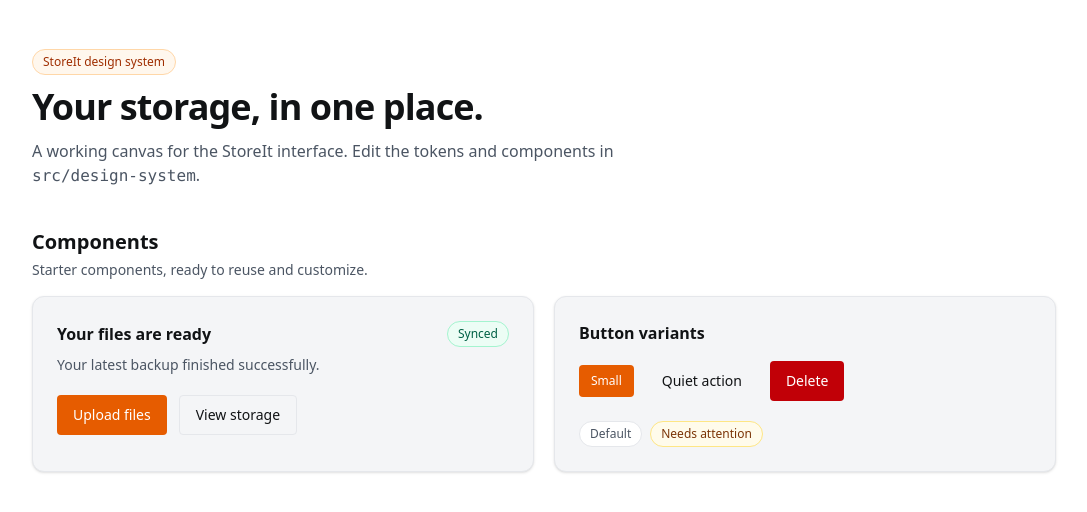
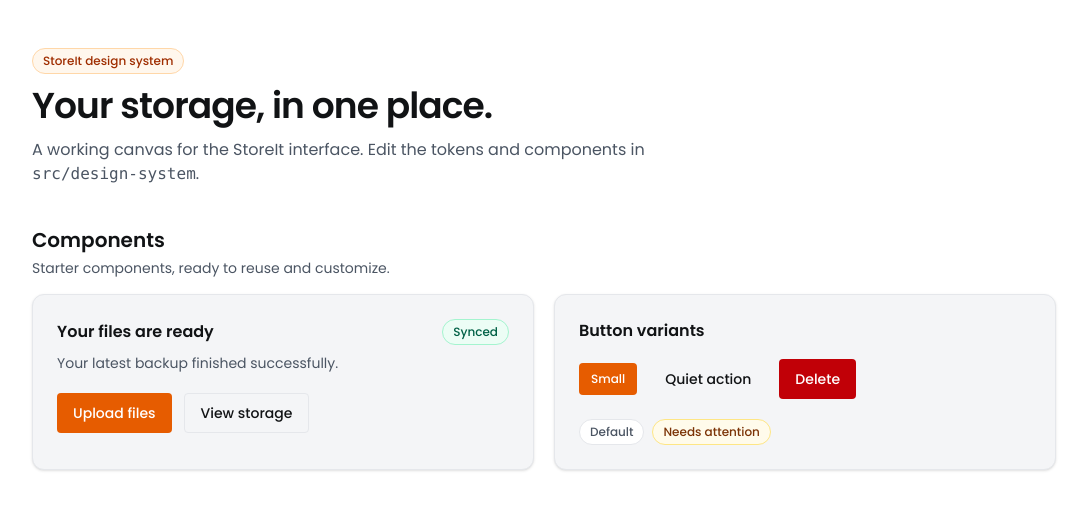
Before and after one commit to relativelydaniel/blank, a Next.js app: page / in a window 1280 px wide. Shown: the top 512 px of the page, without its empty margins (96-1183 px from the left). Built offline with nearby package versions, Linux system fonts and the light colour scheme.

Commit message:
deisgn system clarification

```diff
--- a/app/layout.tsx
+++ b/app/layout.tsx
@@ -7,8 +7,8 @@
 
 const poppins = Poppins({
   subsets: ['latin'],
-  weight: ['100', '200', '300', '400', '400', '500', '600', '700', '800', '900'],
-  variable: '--font-popppins',
+  weight: ['100', '200', '300', '400', '500', '600', '700', '800', '900'],
+  variable: '--font-poppins',
 })
 
 export const metadata: Metadata = {
@@ -20,7 +20,7 @@
   return (
     <html
       lang="en"
-      className={`${poppins.variable} font-popppins antialiased`}
+      className={`${poppins.variable} font-body antialiased`}
     >
       <body className="min-h-full flex flex-col">{children}</body>
     </html>
--- a/storeit-design-system-template/app/globals.css
+++ /dev/null
@@ -1,89 +0,0 @@
-@import "tailwindcss";
-
-/*
- * StoreIt / Extern theme for Tailwind CSS v4.
- * Merge these declarations into your existing app/globals.css if needed.
- */
-@theme {
-  --color-accent-navy: #0f172a;
-  --color-accent-orange: #e65c00;
-  --color-accent-clay: #7b3e2b;
-
-  --color-ink: #111315;
-  --color-muted: #4b5563;
-  --color-surface: #f4f5f7;
-  --color-border: #e5e7eb;
-
-  --font-heading: "Playfair Display", Georgia, serif;
-  --font-body: Roboto, system-ui, -apple-system, sans-serif;
-
-  --radius-control: 4px;
-  --radius-panel: 12px;
-}
-
-/* Semantic CSS variables make theme switching straightforward. */
-:root {
-  color-scheme: light;
-  --app-background: #ffffff;
-  --app-foreground: #111315;
-  --app-muted: #4b5563;
-  --app-surface: #f4f5f7;
-  --app-border: #e5e7eb;
-}
-
-[data-theme="dark"] {
-  color-scheme: dark;
-  --app-background: #0b0f17;
-  --app-foreground: #f9fafb;
-  --app-muted: #9ca3af;
-  --app-surface: #111827;
-  --app-border: #1f2937;
-}
-
-@layer base {
-  * {
-    box-sizing: border-box;
-  }
-
-  html {
-    min-height: 100%;
-    background: var(--app-background);
-    color: var(--app-foreground);
-    font-family: var(--font-body);
-  }
-
-  body {
-    min-height: 100vh;
-    margin: 0;
-    background: var(--app-background);
-    color: var(--app-foreground);
-  }
-
-  button,
-  input,
-  textarea,
-  select {
-    font: inherit;
-  }
-
-  ::selection {
-    background: #e65c0033;
-  }
-}
-
-/* Semantic utility helpers for app UI. */
-@utility text-app {
-  color: var(--app-foreground);
-}
-
-@utility text-muted {
-  color: var(--app-muted);
-}
-
-@utility bg-app {
-  background-color: var(--app-background);
-}
-
-@utility border-app {
-  border-color: var(--app-border);
-}
--- a/storeit-design-system-template/eslint.config.example.mjs
+++ /dev/null
@@ -1,21 +0,0 @@
-/*
- * EXAMPLE ONLY — do not blindly replace your existing eslint.config.mjs.
- * Your project already has eslint-config-next and ESLint 9 installed.
- * Adapt this to the exact exports supported by your installed Next.js version.
- */
-import { defineConfig, globalIgnores } from "eslint/config";
-import nextVitals from "eslint-config-next/core-web-vitals";
-import nextTs from "eslint-config-next/typescript";
-
-const eslintConfig = defineConfig([
-  ...nextVitals,
-  ...nextTs,
-  globalIgnores([
-    ".next/**",
-    "out/**",
-    "build/**",
-    "next-env.d.ts",
-  ]),
-]);
-
-export default eslintConfig;
--- a/storeit-design-system-template/src/design-system/components/badge.tsx
+++ /dev/null
@@ -1,37 +0,0 @@
-import type { HTMLAttributes, ReactNode } from "react";
-import clsx from "clsx";
-
-export type BadgeTone = "neutral" | "accent" | "success" | "warning" | "danger";
-
-export interface BadgeProps extends HTMLAttributes<HTMLSpanElement> {
-  children: ReactNode;
-  tone?: BadgeTone;
-}
-
-const tones: Record<BadgeTone, string> = {
-  neutral: "border-border bg-white text-muted",
-  accent: "border-orange-200 bg-orange-50 text-orange-800",
-  success: "border-emerald-200 bg-emerald-50 text-emerald-800",
-  warning: "border-amber-200 bg-amber-50 text-amber-900",
-  danger: "border-red-200 bg-red-50 text-red-800",
-};
-
-export function Badge({
-  children,
-  tone = "neutral",
-  className,
-  ...props
-}: BadgeProps) {
-  return (
-    <span
-      className={clsx(
-        "inline-flex items-center rounded-full border px-2.5 py-1 text-xs font-medium",
-        tones[tone],
-        className,
-      )}
-      {...props}
-    >
-      {children}
-    </span>
-  );
-}
--- a/storeit-design-system-template/src/design-system/components/button.tsx
+++ /dev/null
@@ -1,54 +0,0 @@
-import type { ButtonHTMLAttributes, ReactNode } from "react";
-import clsx from "clsx";
-
-export type ButtonVariant = "primary" | "secondary" | "ghost" | "danger";
-export type ButtonSize = "sm" | "md" | "lg";
-
-export interface ButtonProps extends ButtonHTMLAttributes<HTMLButtonElement> {
-  variant?: ButtonVariant;
-  size?: ButtonSize;
-  fullWidth?: boolean;
-  children: ReactNode;
-}
-
-const baseStyles =
-  "inline-flex items-center justify-center gap-2 rounded-control font-medium transition-colors duration-200 focus-visible:outline-none focus-visible:ring-2 focus-visible:ring-accent-orange focus-visible:ring-offset-2 disabled:pointer-events-none disabled:opacity-50";
-
-const variants: Record<ButtonVariant, string> = {
-  primary: "bg-accent-orange text-white hover:bg-orange-700",
-  secondary: "border border-border bg-surface text-ink hover:bg-slate-200",
-  ghost: "bg-transparent text-ink hover:bg-surface",
-  danger: "bg-red-700 text-white hover:bg-red-800",
-};
-
-const sizes: Record<ButtonSize, string> = {
-  sm: "min-h-8 px-3 text-xs",
-  md: "min-h-10 px-4 text-sm",
-  lg: "min-h-12 px-5 text-base",
-};
-
-export function Button({
-  variant = "primary",
-  size = "md",
-  fullWidth = false,
-  className,
-  type = "button",
-  children,
-  ...props
-}: ButtonProps) {
-  return (
-    <button
-      type={type}
-      className={clsx(
-        baseStyles,
-        variants[variant],
-        sizes[size],
-        fullWidth && "w-full",
-        className,
-      )}
-      {...props}
-    >
-      {children}
-    </button>
-  );
-}
--- a/storeit-design-system-template/src/design-system/components/card.tsx
+++ /dev/null
@@ -1,31 +0,0 @@
-import type { HTMLAttributes, ReactNode } from "react";
-import clsx from "clsx";
-
-export interface CardProps extends HTMLAttributes<HTMLDivElement> {
-  children: ReactNode;
-  padded?: boolean;
-  interactive?: boolean;
-}
-
-export function Card({
-  children,
-  padded = true,
-  interactive = false,
-  className,
-  ...props
-}: CardProps) {
-  return (
-    <div
-      className={clsx(
-        "rounded-panel border border-border bg-surface text-ink shadow-sm",
-        padded && "p-5 sm:p-6",
-        interactive &&
-          "transition duration-200 hover:-translate-y-0.5 hover:shadow-md",
-        className,
-      )}
-      {...props}
-    >
-      {children}
-    </div>
-  );
-}
--- a/storeit-design-system-template/src/design-system/index.ts
+++ /dev/null
@@ -1,15 +0,0 @@
-export { Badge } from "./components/badge";
-export type { BadgeProps, BadgeTone } from "./components/badge";
-
-export { Button } from "./components/button";
-export type {
-  ButtonProps,
-  ButtonSize,
-  ButtonVariant,
-} from "./components/button";
-
-export { Card } from "./components/card";
-export type { CardProps } from "./components/card";
-
-export { designTokens } from "./tokens";
-export type { DesignTokens } from "./tokens";
--- a/storeit-design-system-template/src/design-system/tokens.ts
+++ /dev/null
@@ -1,48 +0,0 @@
-/**
- * StoreIt / Extern design tokens.
- *
- * These typed values are useful in component logic, charts, canvas/WebGL,
- * and places where CSS custom properties are not directly convenient.
- * The primary Tailwind v4 theme tokens live in app/globals.css.
- */
-
-export const designTokens = {
-  color: {
-    navy: "#0F172A",
-    orange: "#E65C00",
-    clay: "#7B3E2B",
-    white: "#FFFFFF",
-    ink: "#111315",
-    surface: "#F4F5F7",
-    muted: "#4B5563",
-    border: "#E5E7EB",
-    darkBackground: "#0B0F17",
-    darkSurface: "#111827",
-    darkText: "#F9FAFB",
-    darkMuted: "#9CA3AF",
-    darkBorder: "#1F2937",
-  },
-  radius: {
-    none: "0px",
-    sm: "4px",
-    md: "8px",
-    lg: "12px",
-    xl: "16px",
-    pill: "9999px",
-  },
-  spacing: {
-    page: "1.5rem",
-    section: "3rem",
-    control: "0.75rem",
-  },
-  typography: {
-    heading: '"Playfair Display", Georgia, serif',
-    body: 'Roboto, system-ui, -apple-system, sans-serif',
-  },
-  motion: {
-    fast: "150ms",
-    standard: "200ms",
-  },
-} as const;
-
-export type DesignTokens = typeof designTokens;
```
Also changed, not shown: storeit-design-system-template/README.md (deleted), storeit-design-system-template/tailwind.config.ts (deleted).
